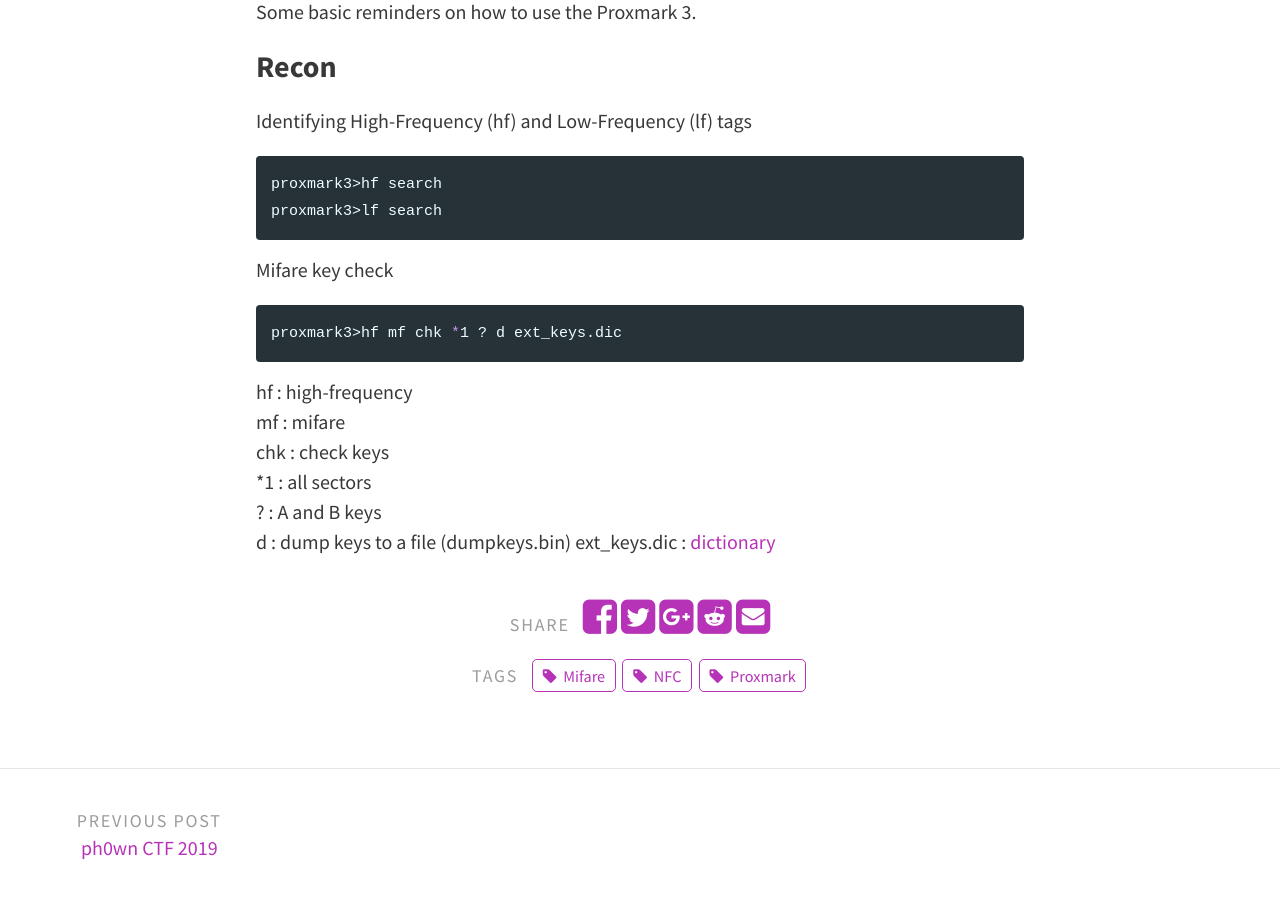
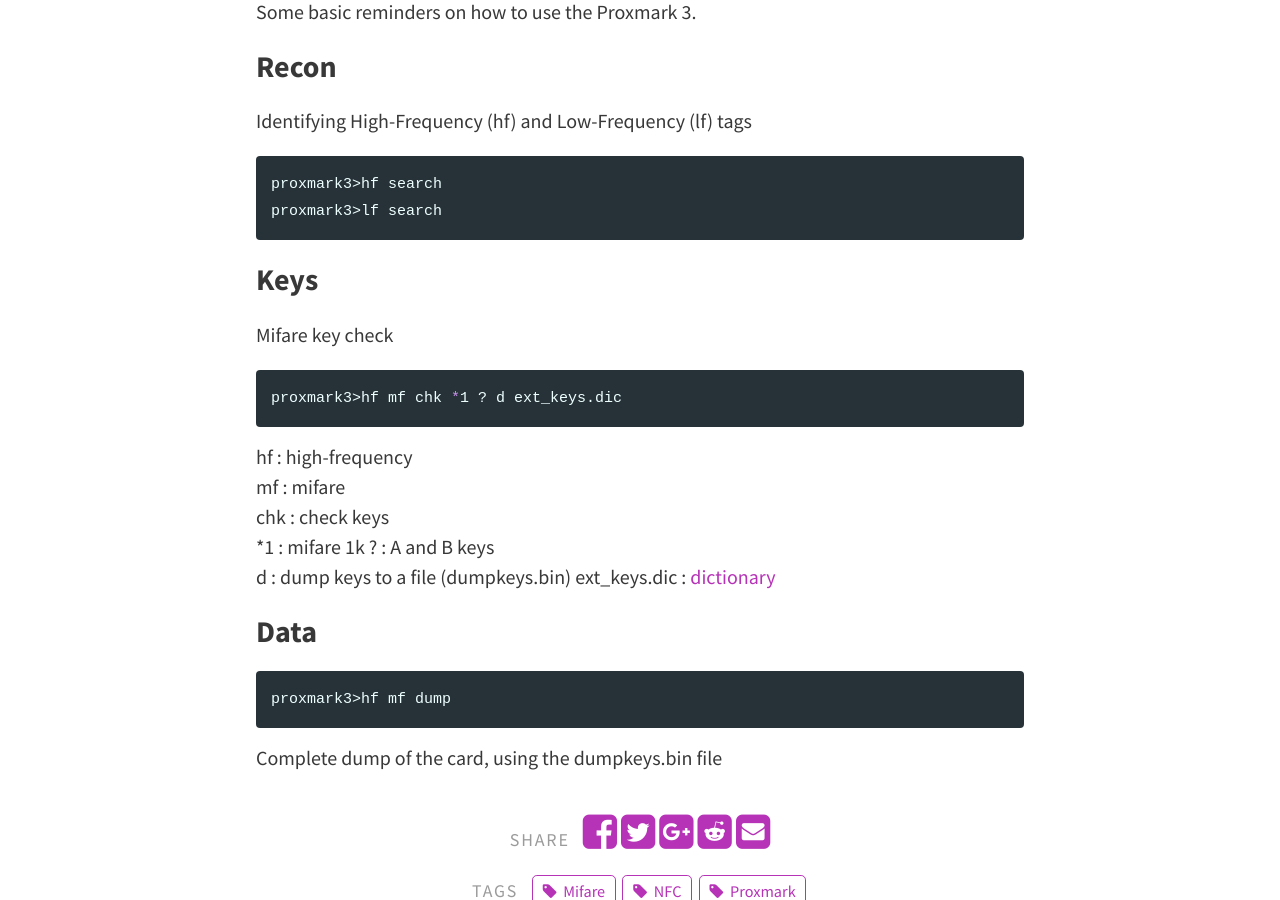
Before and after one commit to cristalcorp/cristalcorp.github.io, a Jekyll site: the page built from _posts/2019-12-26-Proxmark.md, in a window 1280 px wide and 900 px high, scrolled down 431 px. Built offline with Jekyll 4.4.1, drawn with Linux system fonts in a browser that asks for light colours.

Commit message:
proxmark post

````diff
--- a/_posts/2019-12-26-Proxmark.md
+++ b/_posts/2019-12-26-Proxmark.md
@@ -15,6 +15,8 @@ proxmark3>hf search
 proxmark3>lf search
 ```
 
+### Keys
+
 Mifare key check
 ```bash
 proxmark3>hf mf chk *1 ? d ext_keys.dic
@@ -22,7 +24,16 @@ proxmark3>hf mf chk *1 ? d ext_keys.dic
 hf : high-frequency
 mf : mifare
 chk : check keys
-*1 : all sectors
+*1 : mifare 1k
 ? : A and B keys
 d : dump keys to a file (dumpkeys.bin)
 ext_keys.dic : [dictionary](https://github.com/ikarus23/MifareClassicTool/blob/master/Mifare%20Classic%20Tool/app/src/main/assets/key-files/extended-std.keys)
+
+
+### Data
+
+```bash
+proxmark3>hf mf dump
+```
+
+Complete dump of the card, using the dumpkeys.bin file
````
